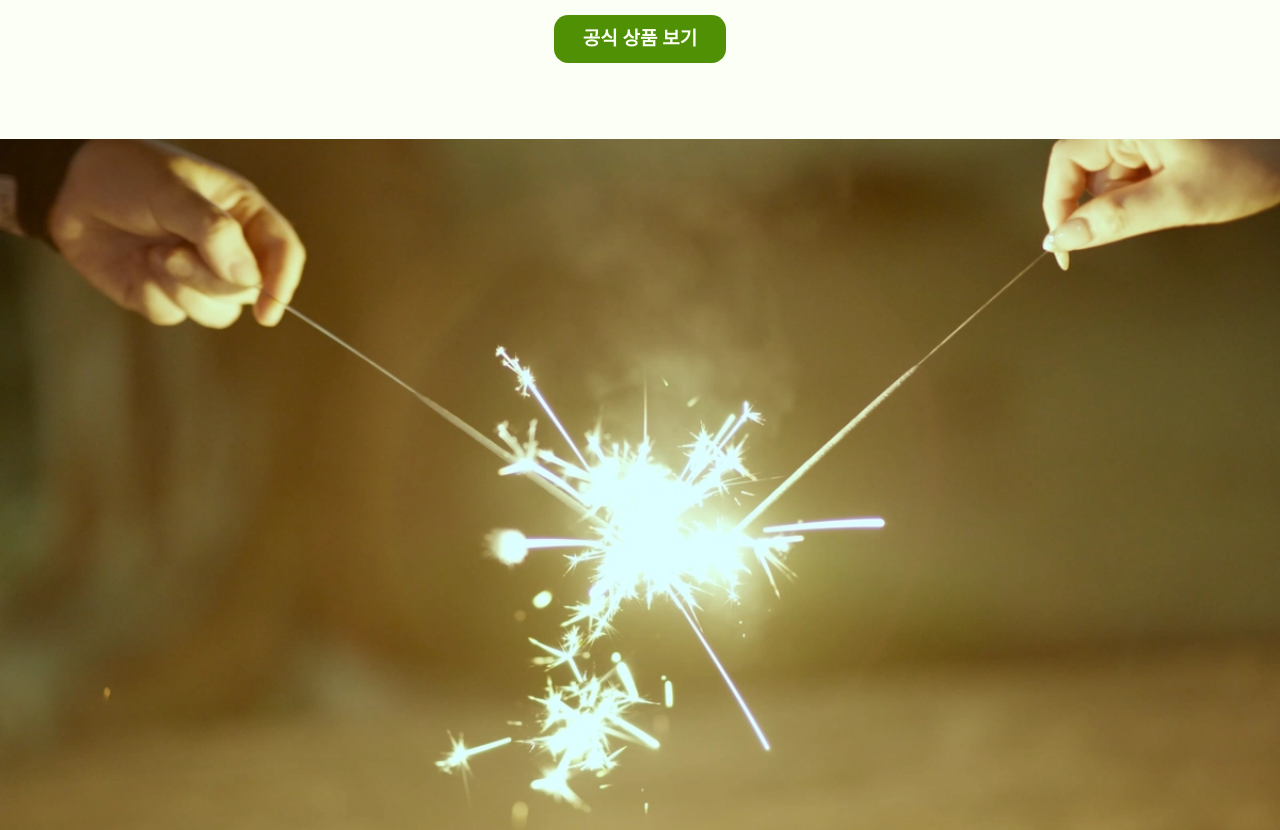
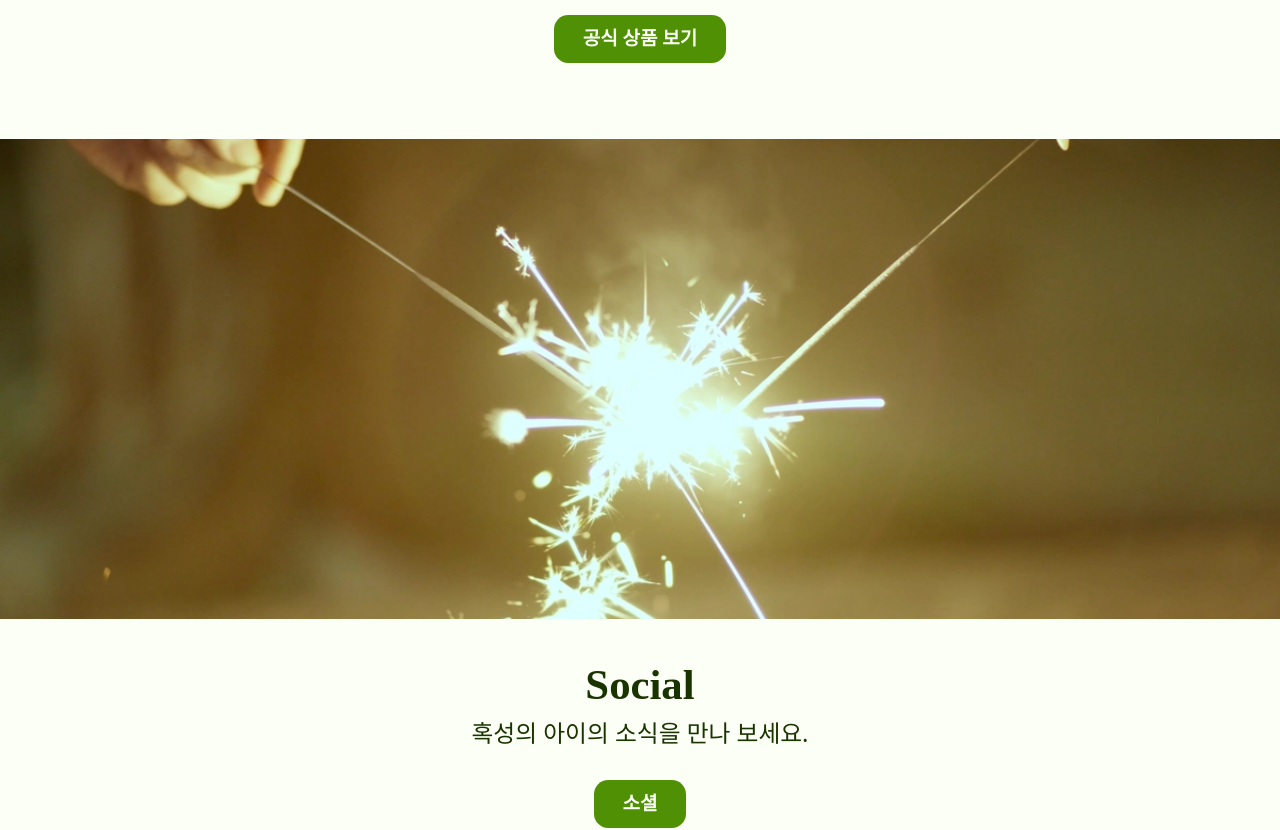
Before and after one commit to jihun-io/grnplnt, a Next.js app: page / in a window 1280 px wide. Shown: the part 5600-6430 px from the top of the page. Built offline with nearby package versions, Linux system fonts and the light colour scheme; a web font is replaced by a local one.

Commit message:
소셜 이미지 최대 높이 지정

```diff
--- a/src/app/page.js
+++ b/src/app/page.js
@@ -117,7 +117,7 @@
         </article>
         <article className="w-full bg-cover bg-center flex flex-col justify-center items-center gap-y-1 mb-64">
           <OptimizedImage
-            className="w-full my-8"
+            className="w-full my-8 max-h-[60vh] object-cover"
             src="/images/fireworks.png"
             alt="두 개의 스파클라가 타면서 반짝이고 있고, 끄트머리가 서로 맞닿아 있다."
           />
```
